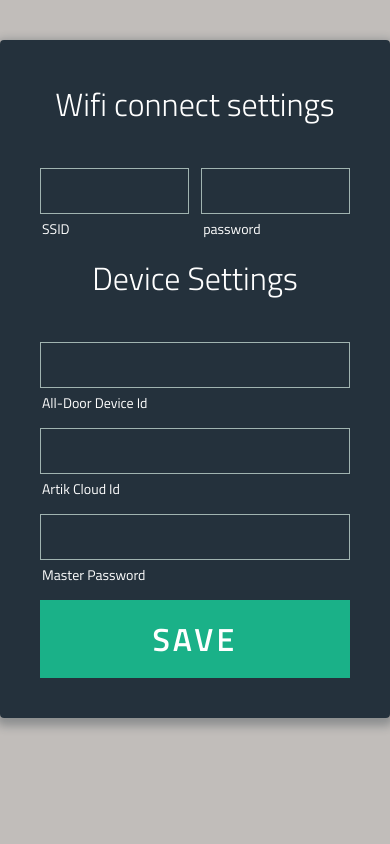
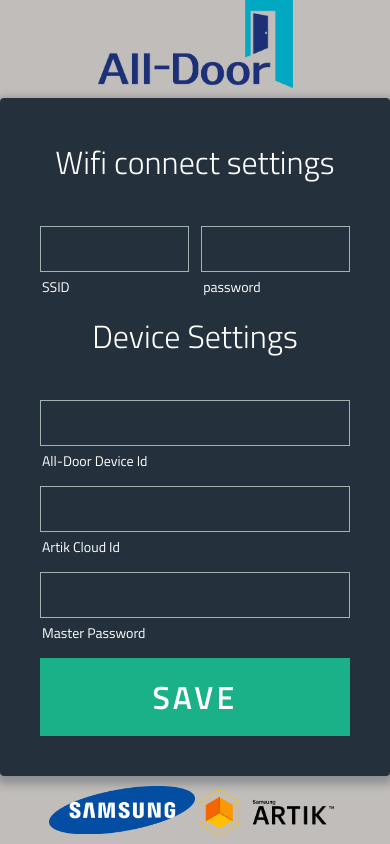
Before and after one commit to All-door/Artik_internal_controller, a Flask app: template template/index.html in a window 390 px wide. Run offline with Flask 2, Linux system fonts and the light colour scheme; the template is opened without the code that fills it, so the values that code supplies are empty; parts of the project's set-up code (start-up, migrations or seed data) failed here and were passed over; some libraries are stand-ins or nearby versions.

Commit message:
SoftAP: 모바일 전용 css 작성 및 All-door, 삼성, 아틱 로고 추가

```diff
--- a/template/css/style.css
+++ b/template/css/style.css
@@ -24,8 +24,8 @@ a:hover {
 .form {
   background: rgba(19, 35, 47, 0.9);
   padding: 40px;
-  max-width: 600px;
-  margin: 40px auto;
+  max-width: 800px;
+  margin: 10px auto;
   border-radius: 4px;
   box-shadow: 0 4px 10px 4px rgba(19, 35, 47, 0.3);
 }
@@ -176,3 +176,34 @@ textarea {
   margin-top: -20px;
   text-align: right;
 }
+
+.main-logo img {
+  width: 50%;
+  display: block;
+  margin: 0 auto;
+}
+
+.support-logo .logo {
+  width: 75%;
+  display: block;
+  margin: 0 auto;
+}
+
+@media screen and (min-width: 768px) {
+  .main-logo img {
+    width: 30%;
+    display: block;
+    margin: 0 auto;
+  }
+
+  .support-logo .logo {
+    width: 30%;
+    display: block;
+    margin: 0 auto;
+  }
+}
+
+.logo img {
+  width: 50%;
+  float: left;
+}
--- a/template/index.html
+++ b/template/index.html
@@ -2,6 +2,8 @@
 <html >
   <head>
     <meta charset="UTF-8">
+    <meta name="viewport" content="width=device-width, initial-scale=1">
+
     <title>All-Door Setting Page</title>
     <link href='http://fonts.googleapis.com/css?family=Titillium+Web:400,300,600' rel='stylesheet' type='text/css'>
 
@@ -10,11 +12,13 @@
   </head>
 
   <body>
+    <div class="main-logo">
+      <img src="/template/images/alldoor.png"/>
+    </div>
     <div class="form">
       <div class="tab-content">
         <div id="signup">
           <h1>Wifi connect settings</h1>
-
           <div class="top-row">
             <div class="field-wrap">
               <label class="active highlight">
@@ -22,7 +26,6 @@
               </label>
               <input id='ssid' type="text"  value="{{data['SSID']}}"  required autocomplete="off" />
             </div>
-
             <div class="field-wrap">
               <label class="active highlight">
                 password<span class="req"></span>
@@ -31,7 +34,6 @@
             </div>
           </div>
         </div>
-
         <h1>Device Settings</h1>
         <div class="field-wrap">
           <label class="active highlight">
@@ -39,29 +41,28 @@
           </label>
           <input id='all_door_id' type="text" value="{{data['ALL_DOOR_ID']}}" required autocomplete="off" />
         </div>
-
         <div class="field-wrap">
           <label class="active highlight">
             Artik Cloud Id<span class="req"></span>
           </label>
           <input id='artik_cloud_id' type="text" value="{{data['ARTIK_CLOUD_ID']}}" required autocomplete="off"/>
         </div>
-
         <div class="field-wrap">
           <label class="active highlight">
             Master Password<span class="req"></span>
           </label>
           <input id='master_pw' type="password"required autocomplete="off" value="{{data['MASTER_PW']}}"/>
         </div>
-
         <button id='save' class="button button-block"/>SAVE</button>
-
       </div>
-
+    </div>
+    <div class="support-logo">
+      <div class="logo">
+        <img src="/template/images/samsung.png"/>
+        <img src="/template/images/artik.png"/>
+      </div>
     </div>
     <script src='http://cdnjs.cloudflare.com/ajax/libs/jquery/2.1.3/jquery.min.js'></script>
-
     <script src="/template/js/index.js"></script>
-
   </body>
 </html>
```
Also changed, not shown: template/images/alldoor.png (added), template/images/artik.png (added), template/images/samsung.png (added). Lines whose indentation alone changed are shown as unchanged.
